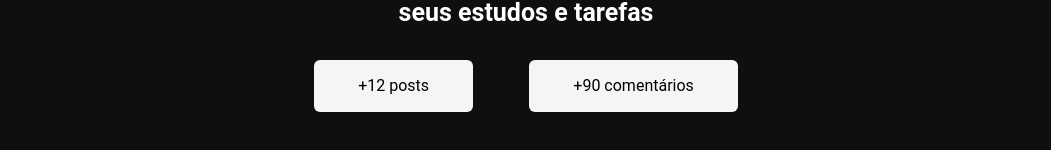
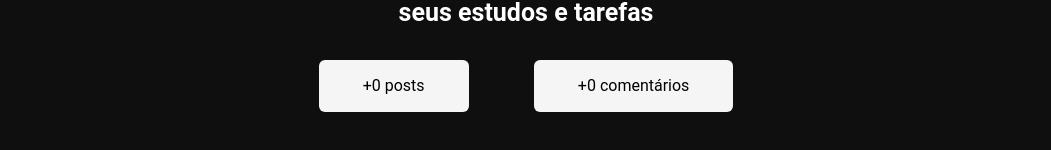
Before and after one commit to leandroofaria/tarefasplus, a Next.js app: page / in a window 1280 px wide. Shown: the part 564-714 px from the top of the page, without its empty margins (114-1165 px from the left). Built offline with nearby package versions, Linux system fonts and the light colour scheme; no server answers; the database is empty.

Commit message:
Criando Home Estática

```diff
--- a/src/app/page.tsx
+++ b/src/app/page.tsx
@@ -1,14 +1,24 @@
 import Image from 'next/image';
 import heroImg from '../../public/assets/hero.png';
 import styles from '../styles/home.module.css';
+import { collection, getDocs } from 'firebase/firestore';
+import { db } from '@/services/firebaseConnection';
 
+export const revalidate = 60; // Revalida a cada 60 segundos
 
-export default function Home() {
+export default async function Home() {
+  // Carrega os dados diretamente no componente
+  const commentRef = collection(db, "comentarios");
+  const postRef = collection(db, "tarefas");
+  const commentSnapshot = await getDocs(commentRef);
+  const postSnapshot = await getDocs(postRef);
+
+  const posts = postSnapshot.size || 0; // Obtenha o tamanho corretamente
+  const comments = commentSnapshot.size || 0;
+
   return (
-
     <div className={styles.container}>
       <main className={styles.main}>
-
         <div className={styles.logoContent}>
           <Image
             className={styles.hero}
@@ -21,13 +31,12 @@
 
         <div className={styles.infoContent}>
           <section className={styles.box}>
-            <span>+12 posts</span>
+            <span>+{posts} posts</span>
           </section>
           <section className={styles.box}>
-            <span>+90 comentários</span>
+            <span>+{comments} comentários</span>
           </section>
         </div>
-
       </main>
     </div>
   );
```
